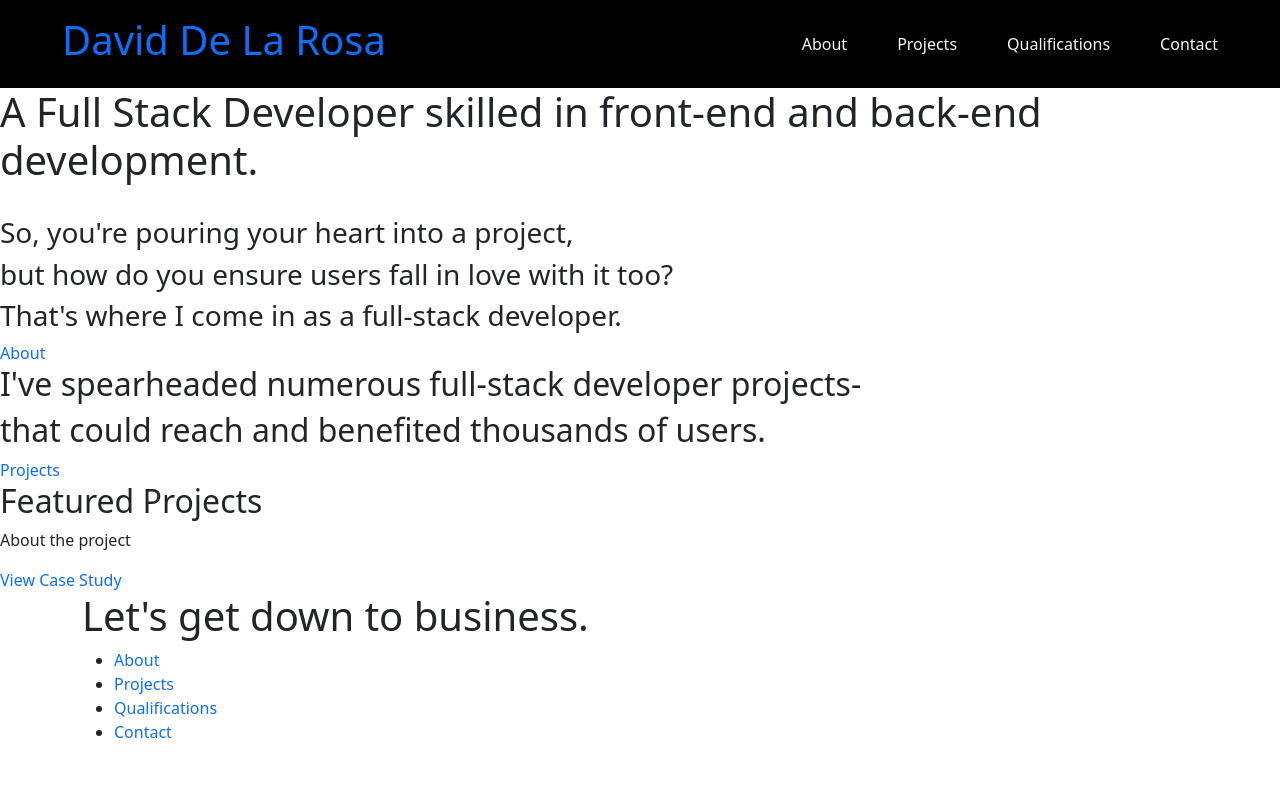
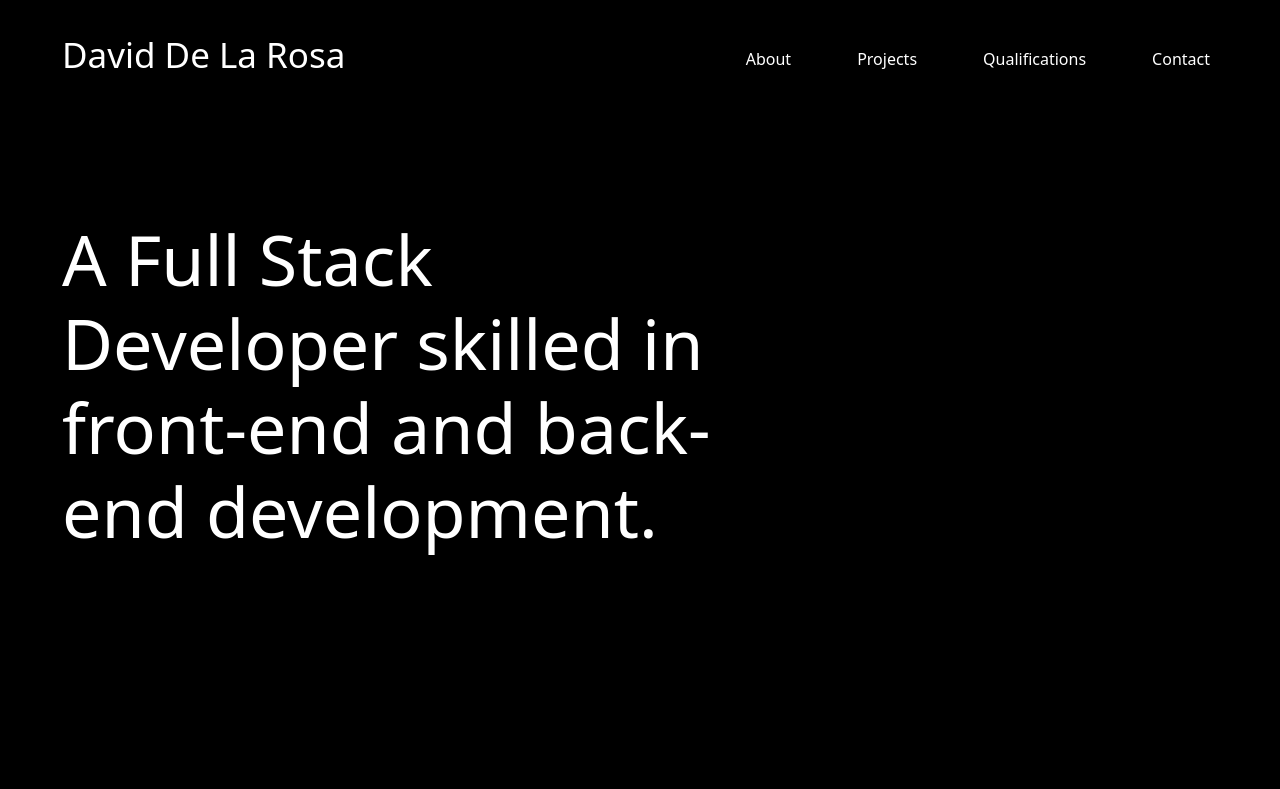
Before and after one commit to daviddelarosa210/NewReactPortfolio, a React (Vite) app: page / in a window 1280 px wide. Shown: the top 789 px of the page. Built offline with nearby package versions, Linux system fonts and the light colour scheme.

Commit message:
I added CSS to the home page and made a hamberger menu for the header

```diff
--- a/src/components/Header.jsx
+++ b/src/components/Header.jsx
@@ -4,21 +4,40 @@ import 'bootstrap/dist/css/bootstrap.min.css';
 
 const Header = () => {
   return (
-    <header id='header' className="container-fluid bg-black text-light py-3">
-      <div className="row align-items-center">
-        <div className="col-md-6 col-sm-12">
-          <h1 className='name-header'><Link to="/">David De La Rosa</Link></h1>
+<header id='header' class="container-fluid bg-black text-white py-3">
+  <div class="header-text row align-items-center">
+    <div class="col-md-6 col-sm-12">
+      <h1 class='name-header'><Link to="/" class="text-white">David De La Rosa</Link></h1>
+    </div>
+    <div class="col-md-6 col-sm-12 d-flex justify-content-end align-items-center">
+      <nav class="navbar navbar-expand-md navbar-dark bg-black">
+        <button class="navbar-toggler" type="button" data-toggle="collapse" data-target="#navbarSupportedContent" aria-controls="navbarSupportedContent" aria-expanded="false" aria-label="Toggle navigation">
+          <span class="navbar-toggler-icon"></span>
+        </button>
+
+        <div class="collapse navbar-collapse" id="navbarSupportedContent">
+          <ul class="navbar-nav ml-auto">
+            <li class="nav-item active">
+              <a class="nav-link text-white" href="/about">About</a>
+            </li>
+            <li class="nav-item">
+              <a class="nav-link text-white" href="/projects">Projects</a>
+            </li>
+            <li class="nav-item">
+              <a class="nav-link text-white" href="/qualifications">Qualifications</a>
+            </li>
+            <li class="nav-item">
+              <a class="nav-link text-white" href="/contact">Contact</a>
+            </li>
+          </ul>
         </div>
-        <nav className="col-md-6 col-sm-12 text-md-right text-sm-center mt-md-0 mt-sm-3">
-          <ul className="list-inline mb-0">
-            <li className="list-inline-item mr-md-3"><Link className='about-header text-light' to="/about">About</Link></li>
-            <li className="list-inline-item mr-md-3"><Link className='projects-header text-light' to="/projects">Projects</Link></li>
-            <li className="list-inline-item mr-md-3"><Link className='qualifications-header text-light' to="/qualifications">Qualifications</Link></li>
-            <li className="list-inline-item"><Link className='contact-header text-light' to="/contact">Contact</Link></li>
-          </ul>
-        </nav>
-      </div>
-    </header>
+      </nav>
+    </div>
+  </div>
+</header>
+
+
+
   );
 };
 
--- a/src/components/Home.jsx
+++ b/src/components/Home.jsx
@@ -3,12 +3,16 @@ import { Link } from 'react-router-dom'; // Import Link from react-router-dom
 
 const Home = () => {
   return (
-    <div>
-      <section id="home-header">
-        <div className="home-header-text">
-          <h1>A Full Stack Developer skilled in front-end and back-end development.</h1>
+    <div id="home">
+  <section id="home-header" class="container">
+    <div class="row">
+      <div class="col-md-8 col-sm-10 col-xs-12">
+        <div class="">
+          <h1 className='home-header-text'>A Full Stack Developer skilled in front-end and back-end development.</h1>
         </div>
-      </section>
+      </div>
+    </div>
+  </section>
 
       <section id="home-picture">
         <div>
--- a/src/index.css
+++ b/src/index.css
@@ -1,5 +1,6 @@
 a{
     text-decoration: none; /* Remove underline from links */
+    color: white;
 }
 
 /* Header */
@@ -13,10 +14,39 @@ a{
 
 }
 
-.list-inline-item:not(:last-child) {
+.nav-item{
     margin-right: 50px;
+    color: white;
+
 }
 
 .name-header{
     margin-left: 50px;
+    font-size: 35px;
+    font-weight: 300;
+
 }
+
+.header-text{
+    height: 85px;
+}
+
+/* Home */
+
+#home{
+    background-color: black;
+
+}
+
+.home-header-text{
+    color: white;
+    font-size: 70px;
+    font-weight:300;
+    margin-left: 50px;
+}
+
+#home-header{
+    margin: 0;
+    padding-top: 100px;
+    padding-bottom: 200px;
+}
```
Also changed, not shown: 5 other files (tests, documents, lock files or other folders).
